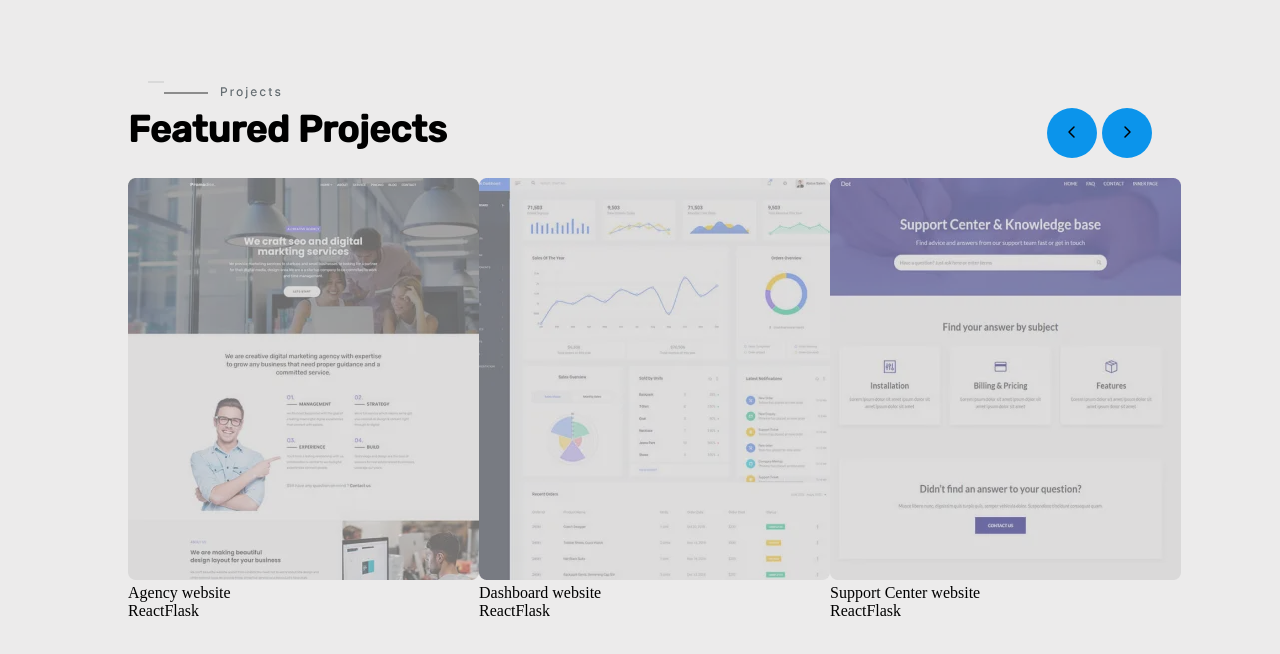
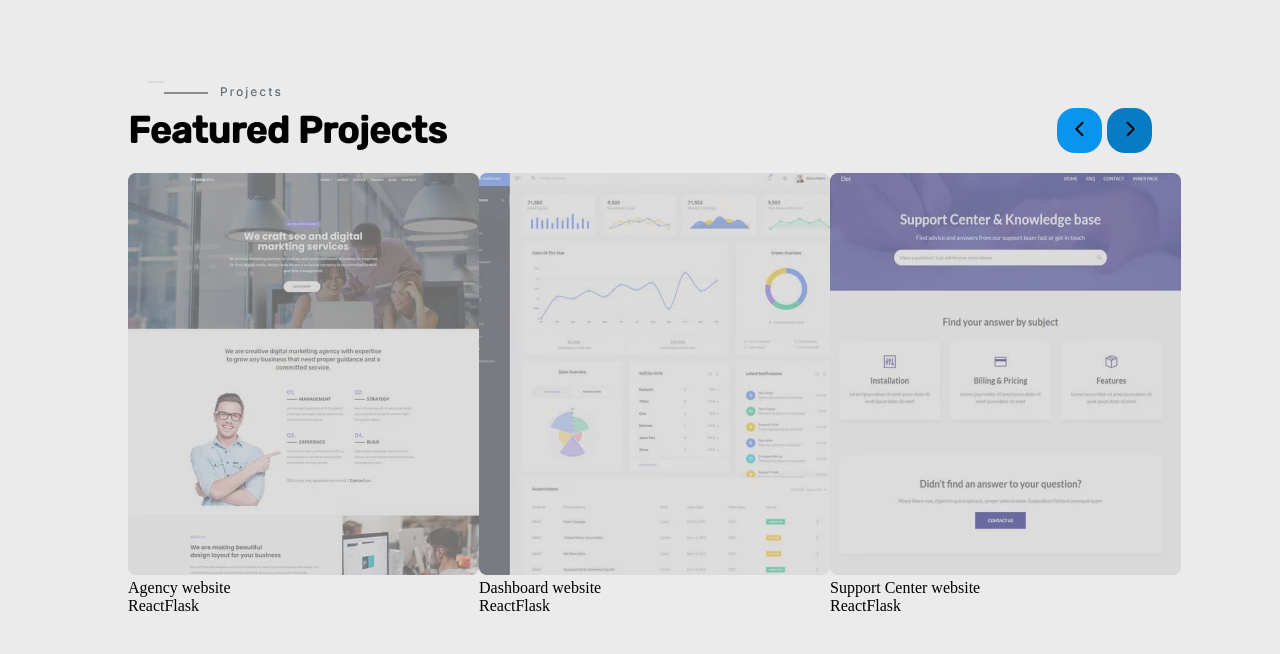
Before and after one commit to 010binary/Portfolio, a React (Vite) app: page / in a window 1280 px wide. Shown: the top 654 px of the page. Built offline with nearby package versions, Linux system fonts and the light colour scheme; a web font is replaced by a local one.

Commit message:
done with the project --starting the card sections

```diff
--- a/src/components/projects/Project.jsx
+++ b/src/components/projects/Project.jsx
@@ -33,10 +33,10 @@ const Project = () => {
       <div className="project__section--header">
         <h3>Featured Projects</h3>
         <div className="project__section--header--buttons">
-          <button>
+          <button className="left-btn">
             <img src={Leftarrow} alt="An arrow indicating left scroll" />
           </button>
-          <button>
+          <button className="right-btn">
             <img src={Right} alt="An arrow indicating Right scroll" />
           </button>
         </div>
--- a/src/components/projects/Project.scss
+++ b/src/components/projects/Project.scss
@@ -8,6 +8,7 @@
   &--header {
     display: flex;
     justify-content: space-between;
+    align-items: center;
     h3 {
       font-size: 2.3rem;
       font-family: $paragraph-font;
@@ -15,14 +16,27 @@
     }
     &--buttons {
       button {
-        background-color: $primary-color;
-        border-radius: 50%;
+        background-color: $secondary-color;
+        border-radius: 40%;
         border: none;
-        width: 50px;
-        height: 50px;
+        width: 45px;
+        height: 45px;
+        transition: 0.5s ease-in-out;
+        img {
+          width: 30px;
+        }
+        &:hover {
+          background-color: $primary-color;
+        }
       }
       button + button {
         margin-left: 5px;
+      }
+      .left-btn {
+        background-color: $primary-color;
+        &:hover {
+          background-color: $primary-color;
+        }
       }
     }
   }
```
